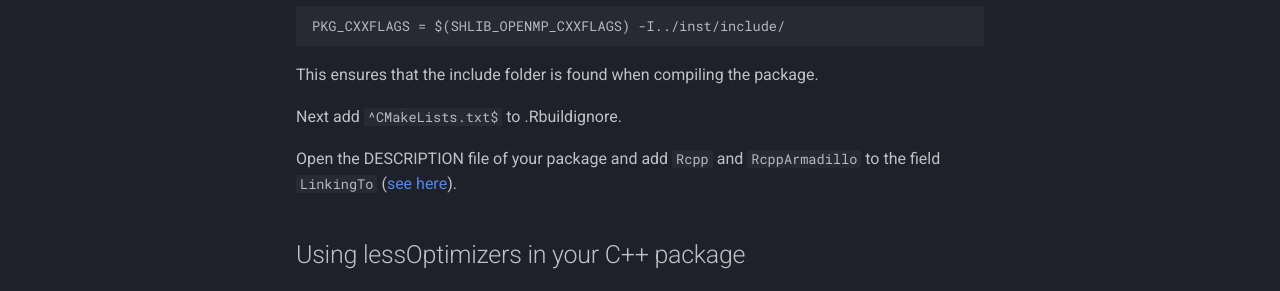
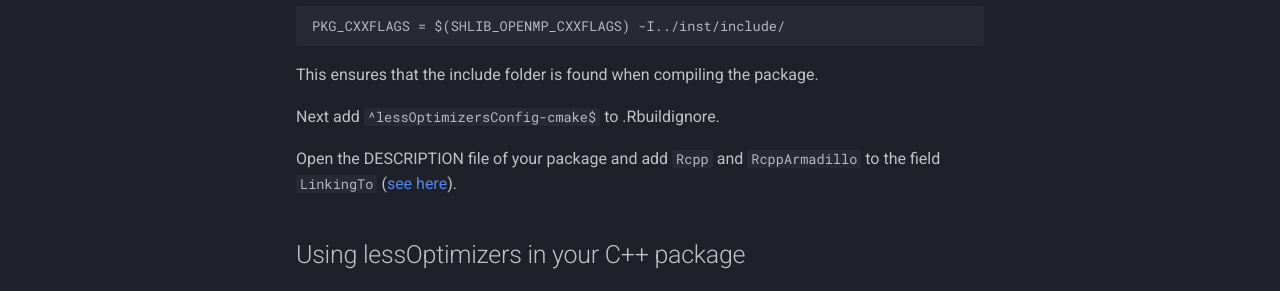
Before and after one commit to jhorzek/lesstimate, an MkDocs documentation site: the page built from docs/1-installation.md, in a window 1280 px wide and 900 px high, scrolled down 851 px. Shown: the part 208-499 px from the top of the window. Built offline with MkDocs 1.6.1 and Material for MkDocs 9.7.7, drawn with Linux system fonts in a browser that asks for light colours; comment, search, counter and statistics services are not loaded.

Commit message:
Update 1-installation.md

````diff
--- a/docs/1-installation.md
+++ b/docs/1-installation.md
@@ -48,7 +48,7 @@
 ```
 This ensures that the include folder is found when compiling the package.
 
-Next add `^CMakeLists.txt$` to .Rbuildignore.
+Next add `^lessOptimizersConfig-cmake$` to .Rbuildignore.
 
 Open the DESCRIPTION file of your package and add `Rcpp` and `RcppArmadillo` to the field `LinkingTo` ([see here](https://github.com/jhorzek/lessSEM/blob/82a4432649f4c9d6072f79836ef3ddefb001d083/DESCRIPTION#L45)).
 
````
